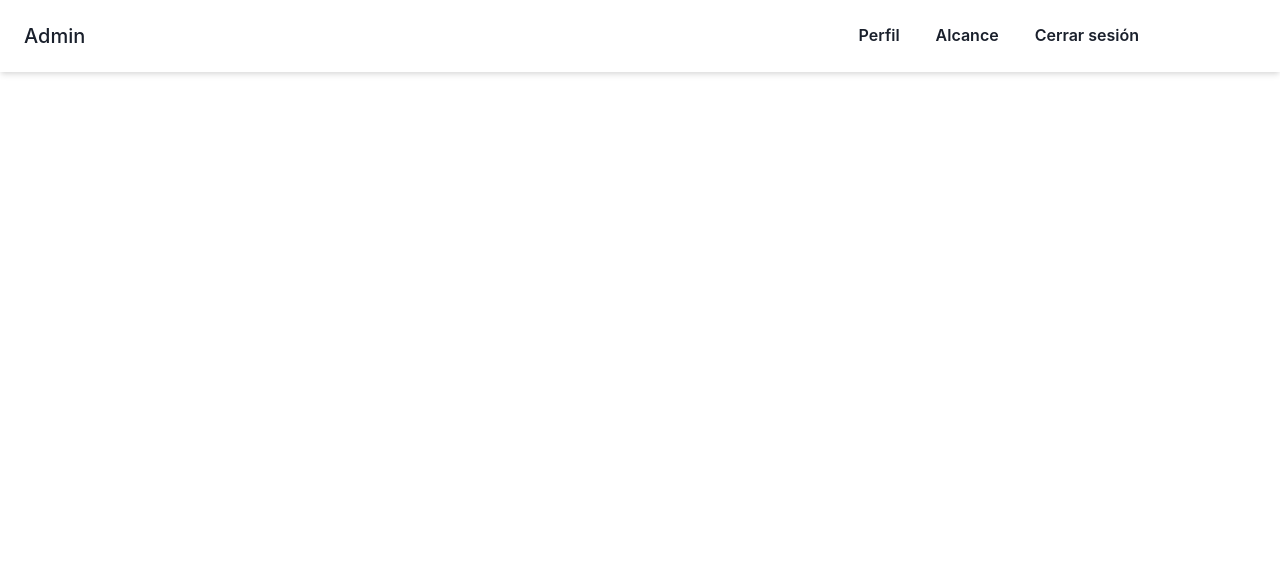
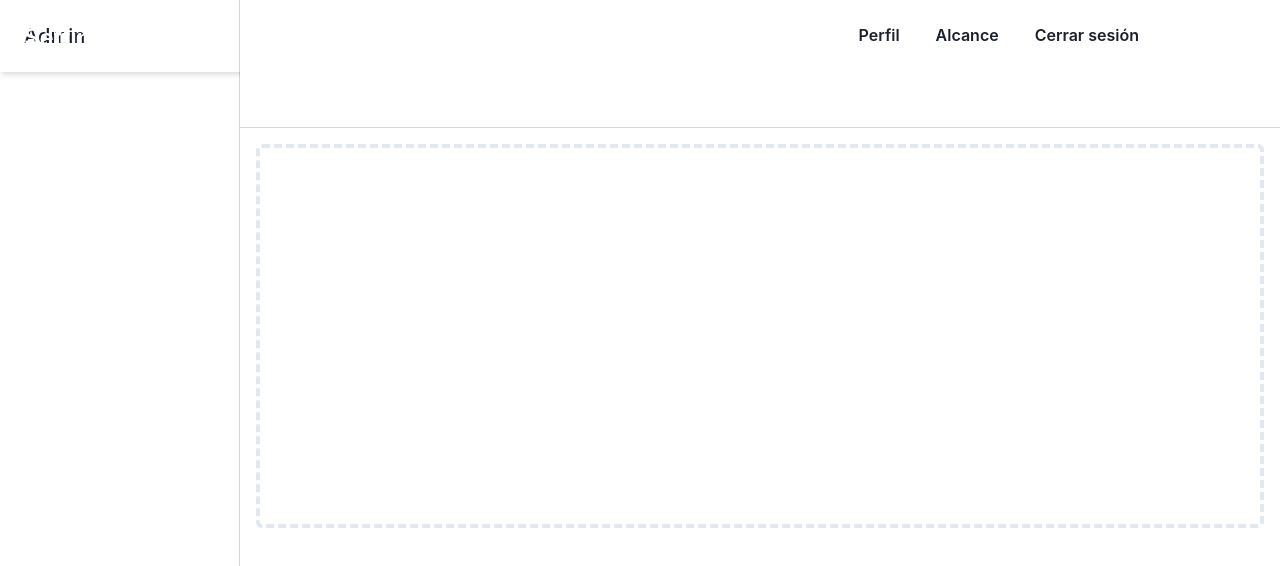
Before and after one commit to agusminahk/projecto-profesional-curselo, a React (Create React App) app in the folder client/: page /ajustes in a window 1280 px wide. Shown: the top 566 px of the page. Built offline with nearby package versions, Linux system fonts and the light colour scheme.

Commit message:
ajustes admin-vista

```diff
--- /dev/null
+++ b/client/src/components/admin/SidebarSettings.jsx
@@ -0,0 +1,132 @@
+import {
+  Avatar,
+  Box,
+  Drawer,
+  DrawerContent,
+  DrawerOverlay,
+  Flex,
+  Icon,
+  IconButton,
+  Input,
+  InputGroup,
+  InputLeftElement,
+  Text,
+  useColorModeValue,
+  useDisclosure,
+} from "@chakra-ui/react";
+import { FaBell, FaClipboardCheck, FaRss } from "react-icons/fa";
+import { AiFillGift } from "react-icons/ai";
+import { BsGearFill } from "react-icons/bs";
+import { FiMenu, FiSearch } from "react-icons/fi";
+import { HiCode, HiCollection } from "react-icons/hi";
+import { MdHome } from "react-icons/md";
+import React from "react";
+import { Vamo } from "../qcy";
+
+export function SidebarSettings() {
+  const sidebar = useDisclosure();
+
+  const NavItem = (props) => {
+    const { icon, children, ...rest } = props;
+    return (
+      <Flex
+        align="center"
+        px="4"
+        mx="2"
+        rounded="md"
+        py="3"
+        cursor="pointer"
+        color="whiteAlpha.700"
+        _hover={{
+          bg: "blackAlpha.300",
+          color: "whiteAlpha.900",
+        }}
+        role="group"
+        fontWeight="semibold"
+        transition=".15s ease"
+        {...rest}
+      >
+        {icon && (
+          <Icon
+            mr="2"
+            boxSize="4"
+            _groupHover={{
+              color: "gray.300",
+            }}
+            as={icon}
+          />
+        )}
+        {children}
+      </Flex>
+    );
+  };
+
+  const SidebarContent = (props) => (
+    <Box
+      as="nav"
+      pos="fixed"
+      top="0"
+      left="0"
+      zIndex="sticky"
+      h="full"
+      pb="10"
+      overflowX="hidden"
+      overflowY="auto"
+      bg="brand.600"
+      borderColor="blackAlpha.300"
+      borderRightWidth="1px"
+      w="60"
+      {...props}
+    >
+      <Flex px="4" py="5" align="center">
+        <Text icon={BsGearFill} fontSize="2xl" ml="2" color="white" fontWeight="semibold">
+          Settings
+        </Text>
+      </Flex>
+      <Flex direction="column" as="nav" fontSize="sm" color="gray.600" aria-label="Main Navigation">
+        <NavItem icon={MdHome}>Home</NavItem>
+        <NavItem icon={HiCollection}>veremos</NavItem>
+        <NavItem icon={FaClipboardCheck}>Personalizar</NavItem>
+        <NavItem icon={AiFillGift}>veremos</NavItem>
+        <NavItem icon={BsGearFill}>Editar perfil</NavItem>
+      </Flex>
+    </Box>
+  );
+  return (
+    <Box as="section" bg={useColorModeValue("black.50", "black.700")} minH="100vh">
+      <SidebarContent display={{ base: "none", md: "unset" }} />
+      <Drawer isOpen={sidebar.isOpen} onClose={sidebar.onClose} placement="left">
+        <DrawerOverlay />
+        <DrawerContent>
+          <SidebarContent w="full" borderRight="none" />
+        </DrawerContent>
+      </Drawer>
+      <Box ml={{ base: 0, md: 60 }} transition=".3s ease">
+        <Flex
+          as="header"
+          align="center"
+          justify="space-between"
+          w="full"
+          px="4"
+          bg={useColorModeValue("white", "gray.800")}
+          borderBottomWidth="1px"
+          borderColor="blackAlpha.300"
+          h="14"
+        >
+          <IconButton
+            aria-label="Menu"
+            display={{ base: "inline-flex", md: "none" }}
+            icon={<Vamo />}
+            size="sm"
+          />
+        </Flex>
+
+        <Box as="main" p="4">
+          {/* Add content here, remove div below  */}
+          <Box borderWidth="4px" borderStyle="dashed" rounded="md" h="96" />
+        </Box>
+      </Box>
+    </Box>
+  );
+}
+//<FiMenu />
--- /dev/null
+++ b/client/src/components/qcy.jsx
@@ -0,0 +1,10 @@
+import { Text, Box, Button } from "@chakra-ui/react";
+
+export const Vamo = () => {
+  return (
+    <Box>
+      <Button>Personalizar</Button>
+      <Button>Editar perfil</Button>
+    </Box>
+  );
+};
--- a/client/src/views/App.jsx
+++ b/client/src/views/App.jsx
@@ -1,28 +1,23 @@
-import React from 'react';
-import {
-    BrowserRouter as Router,
-    Routes,
-    Route,
-    Link,
-    useRouteMatch,
-    useParams
-  } from "react-router-dom";
-import { AdminHome } from "./admin/AdminHome"
-import { NavbarAdmin } from '../components/admin/NavbarAdmin';
-import { ClientsView } from "./admin/ClientsView"
-import { NewClient } from './admin/NewClient';
+import React from "react";
+import { BrowserRouter as Router, Routes, Route, Link, useRouteMatch, useParams } from "react-router-dom";
+import { AdminHome } from "./admin/AdminHome";
+import { NavbarAdmin } from "../components/admin/NavbarAdmin";
+import { ClientsView } from "./admin/ClientsView";
+import { NewClient } from "./admin/NewClient";
+import { Settings } from "./admin/Settings";
 
 const App = () => {
-    return (
-        <div style={{backgroundColor: "#FFF", height: "100vh"}}>
-            <NavbarAdmin />
-            <Routes>
-                <Route exact path="/" element={<AdminHome />}/>
-                <Route exact path="/clientes" element={<ClientsView />}/>
-                <Route exact path="/nuevousuario" element={<NewClient />}/>
-            </Routes>
-        </div>
-    )
+  return (
+    <div style={{ backgroundColor: "#FFF", height: "100vh" }}>
+      <NavbarAdmin />
+      <Routes>
+        <Route exact path="/" element={<AdminHome />} />
+        <Route exact path="/ajustes" element={<Settings />} />
+        <Route exact path="/clientes" element={<ClientsView />} />
+        <Route exact path="/nuevousuario" element={<NewClient />} />
+      </Routes>
+    </div>
+  );
 };
 
 export default App;
--- /dev/null
+++ b/client/src/views/admin/Settings.jsx
@@ -0,0 +1,9 @@
+import { SidebarSettings } from "../../components/admin/SidebarSettings";
+import { NavbarAdmin } from "../../components/admin/NavbarAdmin";
+export const Settings = () => {
+  return (
+    <>
+      <SidebarSettings />
+    </>
+  );
+};
```
Also changed, not shown: client/src/components/admin/FormNewClient.jsx (added, +66 -0 lines), 1 other file (tests, documents, lock files or other folders).
